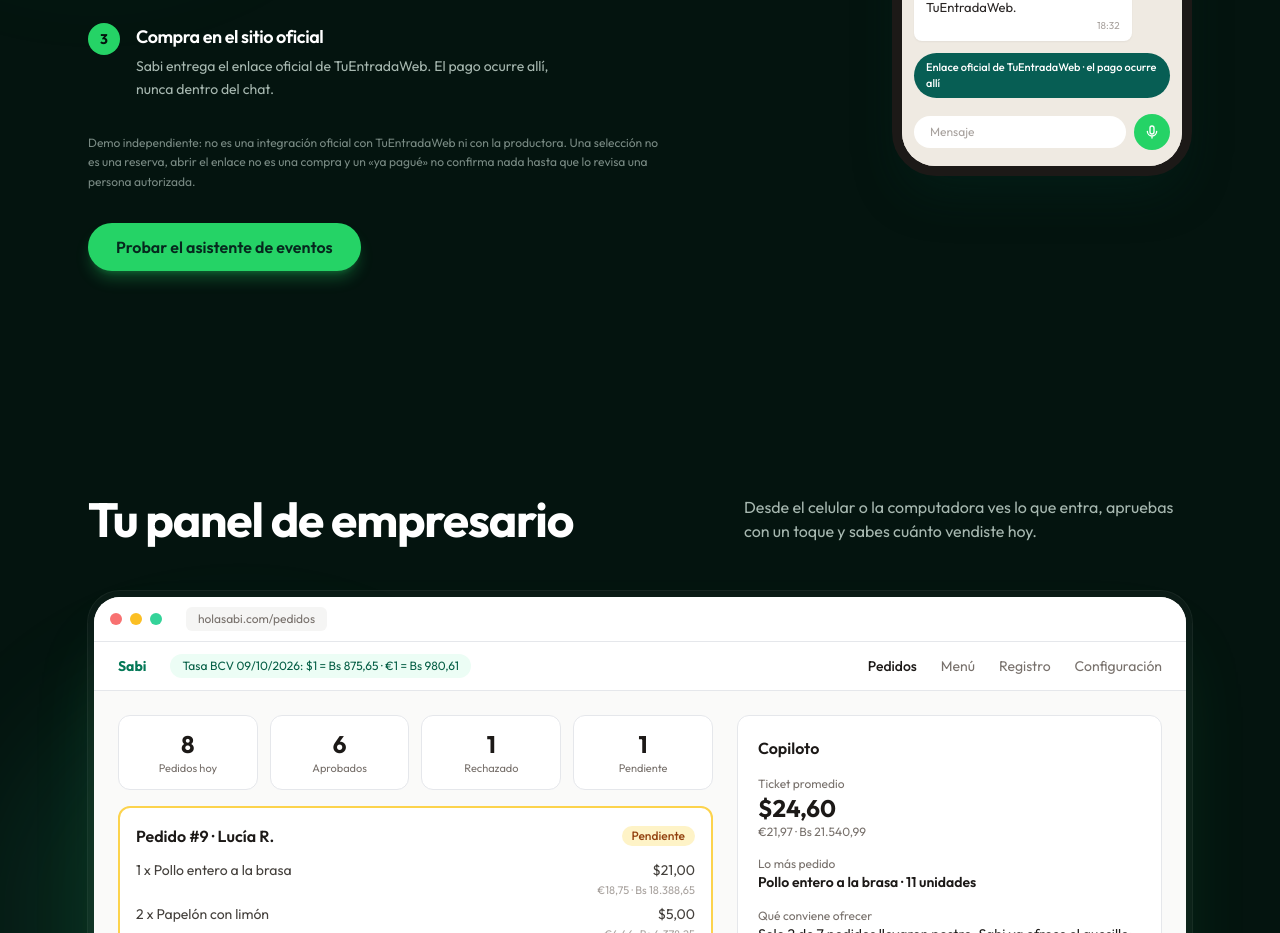
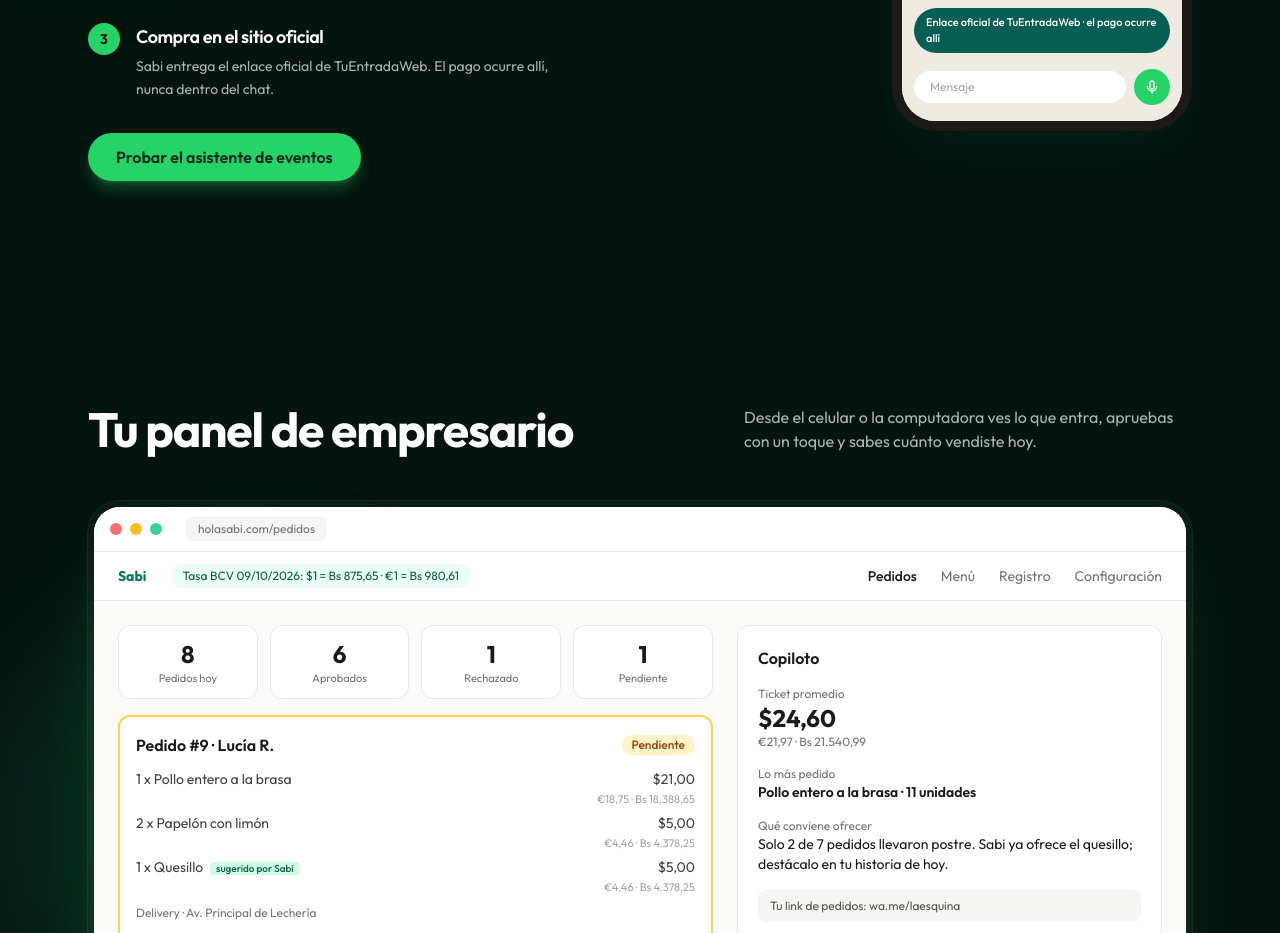
Before and after one commit to 0c1av10/sabi, a Next.js app in the folder web/: page / in a window 1280 px wide. Shown: the part 4575-5508 px from the top of the page. Built offline with nearby package versions, Linux system fonts and the light colour scheme; no server answers.

Commit message:
Remove the disclaimer paragraph from the landing events section
Co-Authored-By: Claude Sonnet 5.5 <noreply@anthropic.com>
Claude-Session: https://claude.ai/code/session_01Kskd57Z6jVFeUzh5qvsRVE

```diff
--- a/web/app/page.tsx
+++ b/web/app/page.tsx
@@ -343,10 +343,6 @@ export default async function Landing() {
                 </li>
               ))}
             </ol>
-            <p className="mt-8 max-w-xl text-xs leading-relaxed text-emerald-50/50">
-              Demo independiente: no es una integración oficial con TuEntradaWeb ni con la productora. Una selección no es una reserva,
-              abrir el enlace no es una compra y un «ya pagué» no confirma nada hasta que lo revisa una persona autorizada.
-            </p>
             <Link href="/eventos" className="mt-8 inline-block rounded-full bg-[#25D366] px-7 py-3 font-semibold text-[#06281e] shadow-lg shadow-[#25D366]/30 transition duration-200 hover:scale-[1.03] active:scale-[0.98]">
               Probar el asistente de eventos
             </Link>
```
